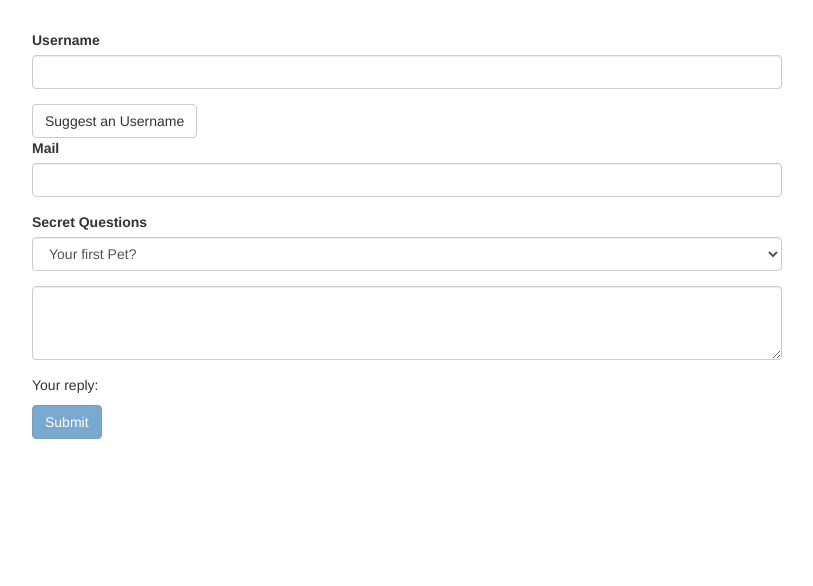
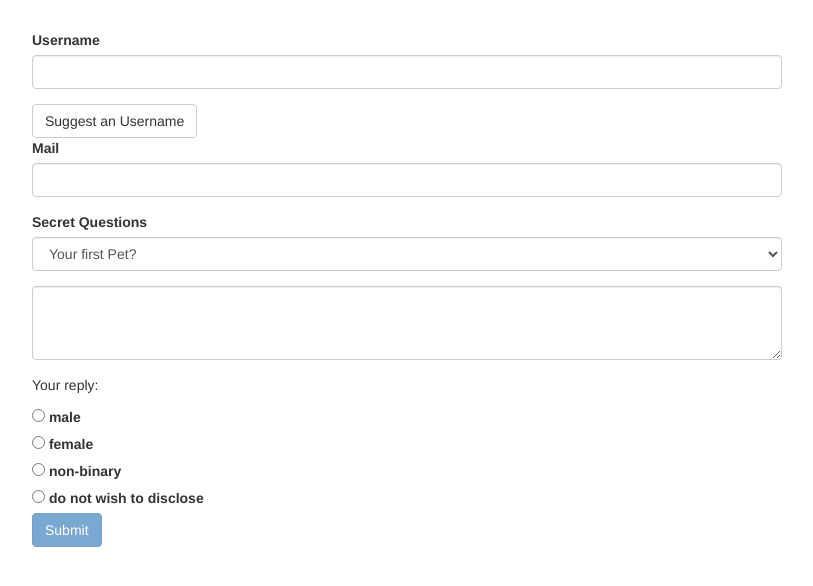
Before and after one commit to JuliaFong/forms-start-practice, an Angular app: page / in a window 1280 px wide. Shown: the top 586 px of the page, without its empty margins (233-1046 px from the left). Built offline with nearby package versions, Linux system fonts and the light colour scheme.

Commit message:
Add radio buttons

```diff
--- a/src/app/app.component.html
+++ b/src/app/app.component.html
@@ -51,6 +51,17 @@
             [(ngModel)]="answer"></textarea>
         </div>
         <p>Your reply: {{ answer }}</p>
+        <div calss="radio" *ngFor="let gender of genders">
+          <label>
+            <input
+              type="radio"
+              name="gender"
+              ngModel
+              [value]="gender"
+              required>
+              {{ gender }}
+          </label>
+        </div>
         <button
           class="btn btn-primary"
           type="submit"
--- a/src/app/app.component.ts
+++ b/src/app/app.component.ts
@@ -10,6 +10,7 @@ export class AppComponent {
   @ViewChild('f')  signupForm: NgForm;
   defaultQuestion ='pet';
   answer = '';
+  genders = ['male', 'female', 'non-binary', 'do not wish to disclose'];
 
 
   suggestUserName() {
```
